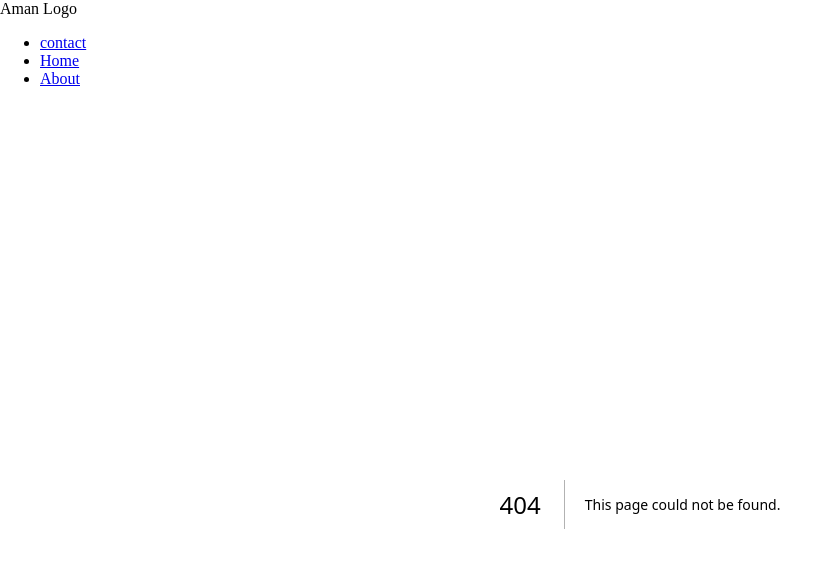
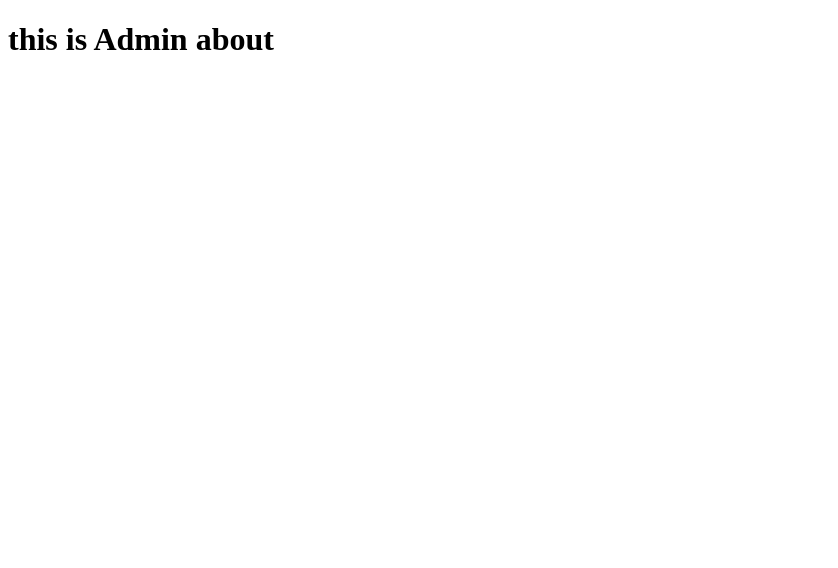
Before and after one commit to aman-29-singh/Nextjs-project, a Next.js app in the folder nextjs-learning/: page /admin/about in a window 1280 px wide. Before the commit this address had no page. Shown: the top 568 px of the page, without its empty margins (0-838 px from the left). Built offline with nearby package versions, Linux system fonts and the light colour scheme.

Commit message:
grouping of routes in (users) and admin is added

```diff
--- /dev/null
+++ b/nextjs-learning/app/admin/about/page.jsx
@@ -0,0 +1,9 @@
+function AdminAbout(){
+    return(
+        <div>
+            <h1>this is Admin about</h1>
+        </div>
+    )
+}
+
+export default AdminAbout;
```
Also changed, not shown: nextjs-learning/app/admin/page.jsx (added, +9 -0 lines), nextjs-learning/app/(users)/about/page.jsx (renamed from nextjs-learning/app/about/page.jsx), nextjs-learning/app/(users)/about/teams/page.jsx (renamed from nextjs-learning/app/about/teams/page.jsx), nextjs-learning/app/(users)/contact/page.jsx (renamed from nextjs-learning/app/contact/page.jsx), nextjs-learning/app/(users)/home/page.jsx (renamed from nextjs-learning/app/home/page.jsx), nextjs-learning/app/(users)/layout.js (renamed from nextjs-learning/app/layout.js), nextjs-learning/app/(users)/page.js (renamed from nextjs-learning/app/page.js).
